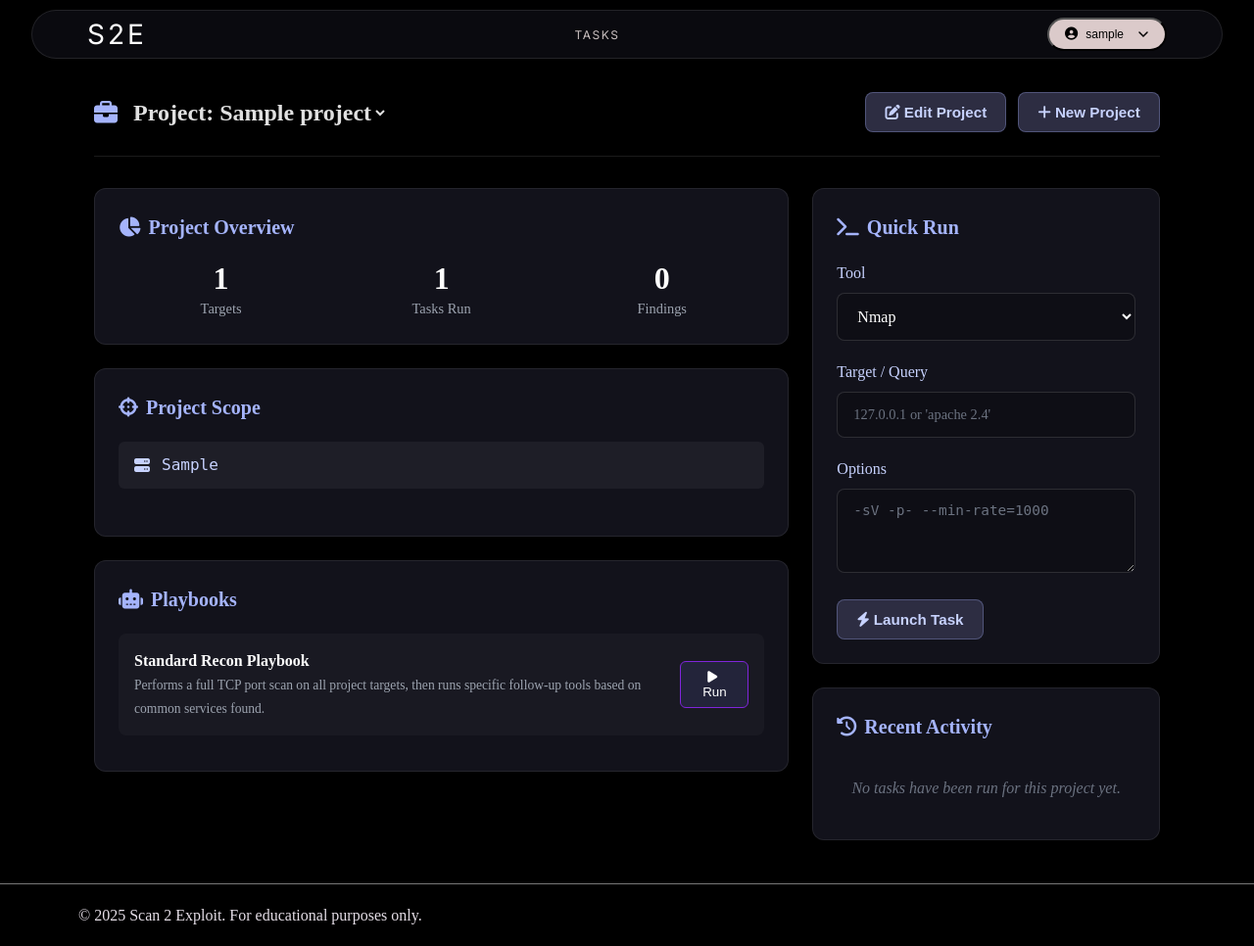
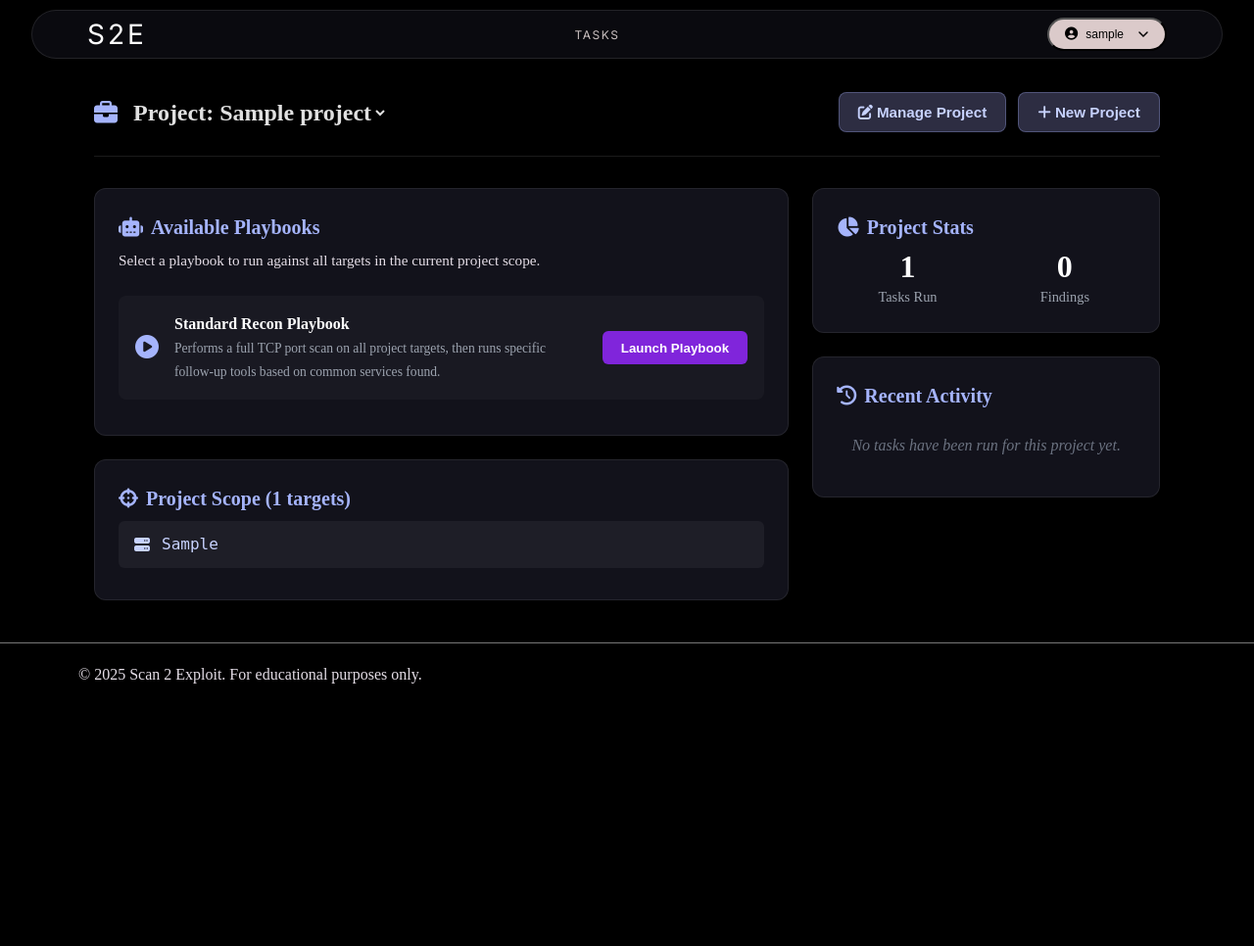
Before and after one commit to SekharPatel/S2E, a Flask app: page / in a window 1280 px wide. Shown: the whole page at 98% size. After the commit the page ends 698 px from the top, so only its background shows below. Run offline with Flask 3, Linux system fonts and the light colour scheme; the visitor is signed in with stand-in values (Sample User, id 1); tables that the repository leaves empty hold one stand-in row (values such as "Sample post").

Commit message:
refactor: Streamline dashboard layout and enhance playbook functionality; remove unused home scan route and intensity configuration

```diff
--- a/app/__init__.py
+++ b/app/__init__.py
@@ -82,8 +82,6 @@
         app.register_blueprint(tasks_bp)
         app.register_blueprint(projects_bp)
 
-        # app.add_url_rule('/', endpoint='home.index')
-
     # --- Add CLI command for user management ---
     @app.cli.command("create-user")
     @click.argument("username")
--- a/app/static/css/home.css
+++ b/app/static/css/home.css
@@ -1,6 +1,7 @@
-/* /S2E/app/static/css/home.css */
+/* /S2E/app/static/css/home.css
+   COMPLETE REWRITE for the new streamlined, playbook-focused dashboard. */
 
-/* --- UTILITY CLASSES --- */
+/* --- UTILITY & BASE --- */
 .me-1 {
     margin-right: 0.25rem;
 }
@@ -9,7 +10,6 @@
     margin-right: 0.5rem;
 }
 
-/* --- MAIN DASHBOARD LAYOUT --- */
 .dashboard-container {
     max-width: 1400px;
     margin: 0 auto;
@@ -84,28 +84,8 @@
     transform: translateY(-2px);
 }
 
-.run-tool-btn {
-    background: #2d2d42;
-    color: #c7d2fe;
-    border: 1px solid rgba(165, 180, 252, 0.3);
-    border-radius: 8px;
-    padding: 0.7rem 1.2rem;
-    font-size: 0.95rem;
-    font-weight: 600;
-    cursor: pointer;
-    transition: all 0.2s ease;
-    display: inline-flex;
-    align-items: center;
-}
-
-.run-tool-btn:hover {
-    background: #a5b4fc;
-    color: #14141e;
-    border-color: #a5b4fc;
-    transform: translateY(-2px);
-}
-
-.dashboard-grid {
+/* --- NEW SIMPLIFIED GRID LAYOUT --- */
+.dashboard-grid-simplified {
     display: grid;
     grid-template-columns: 2fr 1fr;
     gap: 1.5rem;
@@ -129,9 +109,16 @@
     font-weight: 600;
     color: #a5b4fc;
     margin-top: 0;
-    margin-bottom: 1.25rem;
+    margin-bottom: 0.5rem;
     display: flex;
     align-items: center;
+}
+
+.card-subtitle {
+    font-size: 0.95rem;
+    color: #9ca3af;
+    margin-top: 0;
+    margin-bottom: 1.5rem;
 }
 
 .empty-list-item {
@@ -152,10 +139,72 @@
     opacity: 0.5;
 }
 
-/* --- SPECIFIC CARD STYLES --- */
+/* --- PLAYBOOK CARD REDESIGN --- */
+.playbook-list {
+    list-style: none;
+    padding: 0;
+}
+
+.playbook-item {
+    display: grid;
+    grid-template-columns: auto 1fr auto;
+    align-items: center;
+    gap: 1rem;
+    padding: 1rem;
+    border-radius: 8px;
+    margin-bottom: 0.75rem;
+    background: rgba(255, 255, 255, 0.03);
+    border: 1px solid transparent;
+    transition: all 0.2s ease;
+}
+
+.playbook-item:hover {
+    background: rgba(165, 180, 252, 0.1);
+    border-color: #a5b4fc;
+}
+
+.playbook-icon {
+    font-size: 1.5rem;
+    color: #a5b4fc;
+}
+
+.playbook-name {
+    font-weight: 600;
+    color: #fff;
+    display: block;
+}
+
+.playbook-desc {
+    font-size: 0.85rem;
+    color: #9ca3af;
+}
+
+.run-playbook-btn {
+    background: #8025db;
+    color: #fff;
+    border: none;
+    font-weight: 600;
+    border-radius: 6px;
+    padding: 0.6rem 1.2rem;
+    cursor: pointer;
+    transition: all 0.2s ease;
+}
+
+.run-playbook-btn:hover {
+    background: #a5b4fc;
+    color: #14141e;
+}
+
+.run-playbook-btn:disabled {
+    background: #4a4a6a;
+    color: #9ca3af;
+    cursor: not-allowed;
+}
+
+/* --- OTHER CARDS --- */
 .project-stats-grid {
     display: grid;
-    grid-template-columns: repeat(auto-fit, minmax(120px, 1fr));
+    grid-template-columns: repeat(auto-fit, minmax(100px, 1fr));
     gap: 1rem;
     text-align: center;
 }
@@ -176,7 +225,6 @@
 .project-target-list {
     list-style: none;
     padding: 0;
-    margin-bottom: 1.5rem;
 }
 
 .project-target-list li {
@@ -189,51 +237,6 @@
     display: flex;
     align-items: center;
     gap: 0.75rem;
-}
-
-.playbook-list {
-    list-style: none;
-    padding: 0;
-}
-
-.playbook-item {
-    display: flex;
-    justify-content: space-between;
-    align-items: center;
-    padding: 1rem;
-    border-radius: 8px;
-    margin-bottom: 0.75rem;
-    background: rgba(255, 255, 255, 0.03);
-    transition: background 0.2s ease;
-}
-
-.playbook-item:hover {
-    background: rgba(255, 255, 255, 0.07);
-}
-
-.playbook-name {
-    font-weight: 600;
-    color: #fff;
-    display: block;
-}
-
-.playbook-desc {
-    font-size: 0.85rem;
-    color: #9ca3af;
-}
-
-.run-playbook-btn {
-    background: #23243a;
-    border: 1px solid #8025db;
-    color: #fff;
-    border-radius: 6px;
-    padding: 0.5rem 1rem;
-    cursor: pointer;
-    transition: all 0.2s ease;
-}
-
-.run-playbook-btn:hover {
-    background: #8025db;
 }
 
 .activity-feed {
@@ -435,13 +438,17 @@
 
 .modal-footer {
     margin-top: 2rem;
-    display: flex; /* Use flexbox for alignment */
-    justify-content: flex-end; /* Align buttons to the right */
-    gap: 1rem; /* Space between buttons */
+    display: flex;
+    /* Use flexbox for alignment */
+    justify-content: flex-end;
+    /* Align buttons to the right */
+    gap: 1rem;
+    /* Space between buttons */
 }
 
 .modal-footer .form-submit-btn {
-    width: auto; /* Override the 100% width */
+    width: auto;
+    /* Override the 100% width */
     padding-left: 1.5rem;
     padding-right: 1.5rem;
 }
--- a/app/templates/home.html
+++ b/app/templates/home.html
@@ -1,6 +1,6 @@
 {% extends "base.html" %}
 
-{% block title %}Dashboard - Scan 2 Exploit{% endblock %}
+{% block title %}Dashboard - {{ data.active_project.name if data.active_project else 'S2E' }}{% endblock %}
 
 {% block extra_css %}
 <link rel="stylesheet" href="{{ url_for('static', filename='css/home.css') }}">
@@ -27,24 +27,57 @@
         </div>
         <div class="project-actions">
             {% if data.active_project %}
-            <button class="header-btn" id="editProjectBtn"><i class="fas fa-edit me-1"></i> Edit Project</button>
+            <button class="header-btn" id="editProjectBtn"><i class="fas fa-edit me-1"></i> Manage Project</button>
             {% endif %}
             <button class="header-btn" id="newProjectBtn"><i class="fas fa-plus me-1"></i> New Project</button>
         </div>
     </header>
 
     {% if data.active_project %}
-    <div class="dashboard-grid">
-        <!-- LEFT COLUMN: Information and Workflows -->
+    <div class="dashboard-grid-simplified">
+        <!-- Main Column: Playbooks and Scope -->
         <div class="dashboard-main-col">
+            <!-- Playbooks Card - This is now the primary action center -->
+            <section class="dashboard-card">
+                <h2 class="card-title"><i class="fas fa-robot me-2"></i>Available Playbooks</h2>
+                <p class="card-subtitle">Select a playbook to run against all targets in the current project scope.</p>
+                <ul class="playbook-list">
+                    {% for playbook in data.playbooks %}
+                    <li class="playbook-item" data-playbook-id="{{ playbook.id }}">
+                        <div class="playbook-icon"><i class="fas fa-play-circle"></i></div>
+                        <div class="playbook-info">
+                            <span class="playbook-name">{{ playbook.name }}</span>
+                            <span class="playbook-desc">{{ playbook.description }}</span>
+                        </div>
+                        <button type="button" class="run-playbook-btn">Launch Playbook</button>
+                    </li>
+                    {% else %}
+                    <li class="empty-list-item">No playbooks defined. Create one in the Playbooks section.</li>
+                    {% endfor %}
+                </ul>
+            </section>
+
+            <!-- Scope / Targets Card -->
+            <section class="dashboard-card">
+                <h2 class="card-title"><i class="fas fa-crosshairs me-2"></i>Project Scope ({{ data.stats.targets }}
+                    targets)</h2>
+                <ul class="project-target-list">
+                    {% for target in data.targets %}
+                    <li><i class="fas fa-server"></i> {{ target.value }}</li>
+                    {% else %}
+                    <li class="empty-list-item">No targets defined for this project. Add targets via "Manage Project".
+                    </li>
+                    {% endfor %}
+                </ul>
+            </section>
+        </div>
+
+        <!-- Side Column: Stats and Activity -->
+        <div class="dashboard-side-col">
             <!-- Project Overview Card -->
             <section class="dashboard-card">
-                <h2 class="card-title"><i class="fas fa-chart-pie me-2"></i>Project Overview</h2>
+                <h2 class="card-title"><i class="fas fa-chart-pie me-2"></i>Project Stats</h2>
                 <div class="project-stats-grid">
-                    <div class="stat-item">
-                        <span class="stat-value">{{ data.stats.targets }}</span>
-                        <span class="stat-label">Targets</span>
-                    </div>
                     <div class="stat-item">
                         <span class="stat-value">{{ data.stats.tasks }}</span>
                         <span class="stat-label">Tasks Run</span>
@@ -54,67 +87,6 @@
                         <span class="stat-label">Findings</span>
                     </div>
                 </div>
-            </section>
-
-            <!-- Scope / Targets Card -->
-            <section class="dashboard-card">
-                <h2 class="card-title"><i class="fas fa-crosshairs me-2"></i>Project Scope</h2>
-                <ul class="project-target-list">
-                    {% for target in data.targets %}
-                    <li><i class="fas fa-server"></i> {{ target.value }}</li>
-                    {% else %}
-                    <li class="empty-list-item">No targets defined for this project.</li>
-                    {% endfor %}
-                </ul>
-                <!-- Logic for adding targets would go here -->
-            </section>
-
-            <!-- Playbooks Card -->
-            <section class="dashboard-card">
-                <h2 class="card-title"><i class="fas fa-robot me-2"></i>Playbooks</h2>
-                <ul class="playbook-list">
-                    {% for playbook in data.playbooks %}
-                    <!-- ADD data-playbook-id to the <li> tag -->
-                    <li class="playbook-item" data-playbook-id="{{ playbook.id }}">
-                        <div class="playbook-info">
-                            <span class="playbook-name">{{ playbook.name }}</span>
-                            <span class="playbook-desc">{{ playbook.description }}</span>
-                        </div>
-                        <button type="button" class="run-playbook-btn"><i class="fas fa-play me-1"></i> Run</button>
-                    </li>
-                    {% else %}
-                    <li class="empty-list-item">No playbooks configured.</li>
-                    {% endfor %}
-                </ul>
-            </section>
-        </div>
-
-        <!-- RIGHT COLUMN: Actions and Activity Feed -->
-        <div class="dashboard-side-col">
-            <!-- Tool Launcher Card -->
-            <section class="dashboard-card tool-launcher-card">
-                <h2 class="card-title"><i class="fas fa-terminal me-2"></i>Quick Run</h2>
-                <form action="{{ url_for('scanner.home_scan') }}" method="POST">
-                    <div class="form-group">
-                        <label for="tool-select">Tool</label>
-                        <select id="tool-select" name="tool_id" class="form-control">
-                            {% for tool_id, tool_info in data.tools.items() %}
-                            <option value="{{ tool_id }}">{{ tool_info.name }}</option>
-                            {% endfor %}
-                        </select>
-                    </div>
-                    <div class="form-group">
-                        <label for="target-input">Target / Query</label>
-                        <input type="text" id="target-input" name="target" class="form-control"
-                            placeholder="127.0.0.1 or 'apache 2.4'" required>
-                    </div>
-                    <div class="form-group">
-                        <label for="options-input">Options</label>
-                        <textarea id="options-input" name="options" class="form-control" rows="3"
-                            placeholder="-sV -p- --min-rate=1000"></textarea>
-                    </div>
-                    <button type="submit" class="run-tool-btn"><i class="fas fa-bolt me-1"></i> Launch Task</button>
-                </form>
             </section>
 
             <!-- Recent Activity Card -->
--- a/config/intensity.json
+++ /dev/null
@@ -1,13 +0,0 @@
-{
-    "INTENSITY_TOOL_CONFIG": {
-        "low": {
-            "nmap": "-p- -T4"
-        },
-        "medium": {
-            "nmap": "-sV -p- -T4 --min-rate=1000"
-        },
-        "high": {
-            "nmap": "-A -p- -T4 --min-rate=1000"
-        }
-    }
-}
```
Also changed, not shown: app/scanner/routes.py (+0 -33 lines), readme.md.
